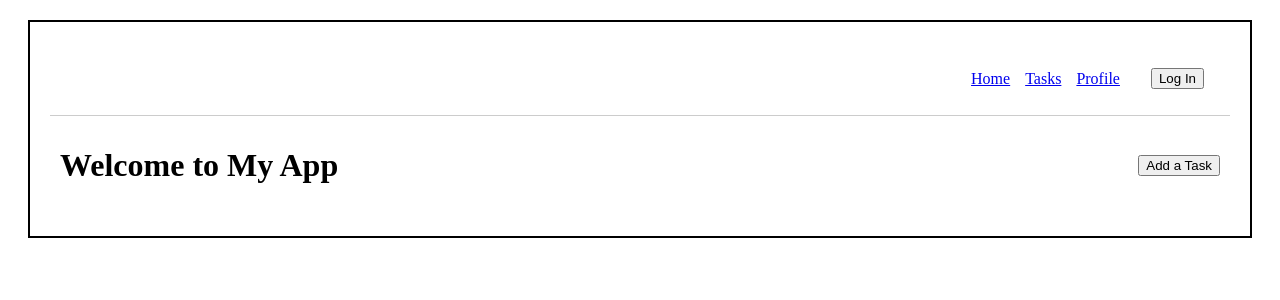
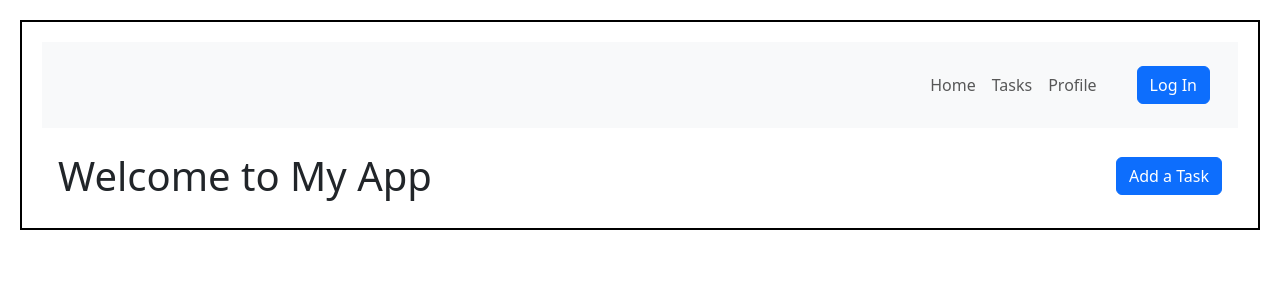
Before and after one commit to jiao2560/cs5610-Spring2025, a React (Vite) app in the folder week9/my-react-app/: page / in a window 1280 px wide. Shown: the top 300 px of the page. Built offline with nearby package versions, Linux system fonts and the light colour scheme; data requests are answered from the project's data file.

Commit message:
Activity - Responsive Navigation using Bootstrap completed

```diff
--- a/week9/my-react-app/src/components/Header.jsx
+++ b/week9/my-react-app/src/components/Header.jsx
@@ -1,22 +1,23 @@
 import PropTypes from "prop-types";
 import { useLocation } from "react-router-dom";
+import { Button } from "react-bootstrap";
 
 function Header({ appName, showForm, onToggleForm }) {
   const location = useLocation();
+
   return (
-    <header className="header">
-      <h1>{appName}</h1>
+    <header className="header d-flex justify-content-between align-items-center px-3 py-2">
+      <h1 className="m-0">{appName}</h1>
 
       {location.pathname === "/" && (
-        <button className="toggle-btn" onClick={onToggleForm}>
+        <Button variant="primary" onClick={onToggleForm}>
           {showForm ? "Close" : "Add a Task"}
-        </button>
+        </Button>
       )}
     </header>
   );
 }
 
-// Define PropTypes
 Header.propTypes = {
   appName: PropTypes.string.isRequired,
   showForm: PropTypes.bool.isRequired,
--- a/week9/my-react-app/src/components/LoginButton.jsx
+++ b/week9/my-react-app/src/components/LoginButton.jsx
@@ -1,14 +1,15 @@
 // src/components/LoginButton.jsx
 import React from "react";
 import { useAuth0 } from "@auth0/auth0-react";
+import { Button } from "react-bootstrap";
 
 const LoginButton = () => {
   const { loginWithRedirect } = useAuth0();
 
   return (
-    <button onClick={() => loginWithRedirect()}>
+    <Button variant="primary" onClick={() => loginWithRedirect()}>
       Log In
-    </button>
+    </Button>
   );
 };
 
--- a/week9/my-react-app/src/components/LogoutButton.jsx
+++ b/week9/my-react-app/src/components/LogoutButton.jsx
@@ -1,12 +1,14 @@
 // src/components/LogoutButton.jsx
 import React from "react";
 import { useAuth0 } from "@auth0/auth0-react";
+import { Button } from "react-bootstrap";
 
 const LogoutButton = () => {
   const { logout } = useAuth0();
 
   return (
-    <button
+    <Button
+      variant="primary"
       onClick={() =>
         logout({
           logoutParams: {
@@ -16,7 +18,7 @@ const LogoutButton = () => {
       }
     >
       Log Out
-    </button>
+    </Button>
   );
 };
 
--- a/week9/my-react-app/src/components/Navigation.jsx
+++ b/week9/my-react-app/src/components/Navigation.jsx
@@ -1,53 +1,26 @@
-import React, { useState, useEffect } from "react";
+import React from "react";
+import { Navbar, Nav, Container, Button } from "react-bootstrap";
 import { Link } from "react-router-dom";
-import { FaBars, FaTimes } from "react-icons/fa";
 import AuthenticationButton from "./AuthenticationButton";
-import "./Navigation.css";
 
 function Navigation() {
-  const [menuOpen, setMenuOpen] = useState(false);
-  const [screenWidth, setScreenWidth] = useState(window.innerWidth); // ✅ track screen width
+  return (
+    <Navbar bg="light" expand="sm" className="mb-3">
+      <Container fluid>
+        {/* Toggle for collapse */}
+        <Navbar.Toggle aria-controls="main-navbar-nav" />
 
-  const toggleMenu = () => {
-    setMenuOpen((prev) => !prev);
-  };
-
-  // ✅ Listen for screen resize
-  useEffect(() => {
-    const handleResize = () => {
-      setScreenWidth(window.innerWidth);
-    };
-
-    window.addEventListener("resize", handleResize);
-
-    // ✅ Cleanup on unmount
-    return () => {
-      window.removeEventListener("resize", handleResize);
-    };
-  }, []);
-
-  // ✅ Determine if nav should show
-  const showNav = menuOpen || screenWidth > 576;
-
-  return (
-    <nav className="nav-container">
-      {/* Toggle icon for small screens only */}
-      <div className="menu-icon" onClick={toggleMenu}>
-        {menuOpen ? <FaTimes /> : <FaBars />}
-      </div>
-
-      {/* Show nav if menuOpen (on small) or width > 576 (large) */}
-      {showNav && (
-        <div className="nav-inner">
-          <div className="nav-links">
-            <Link to="/" onClick={() => setMenuOpen(false)}>Home</Link>
-            <Link to="/tasks" onClick={() => setMenuOpen(false)}>Tasks</Link>
-            <Link to="/profile" onClick={() => setMenuOpen(false)}>Profile</Link>
-          </div>
+        {/* Collapsible content */}
+        <Navbar.Collapse id="main-navbar-nav" className="justify-content-end">
+          <Nav className="me-3">
+            <Nav.Link as={Link} to="/">Home</Nav.Link>
+            <Nav.Link as={Link} to="/tasks">Tasks</Nav.Link>
+            <Nav.Link as={Link} to="/profile">Profile</Nav.Link>
+          </Nav>
           <AuthenticationButton />
-        </div>
-      )}
-    </nav>
+        </Navbar.Collapse>
+      </Container>
+    </Navbar>
   );
 }
 
--- a/week9/my-react-app/src/main.jsx
+++ b/week9/my-react-app/src/main.jsx
@@ -4,6 +4,8 @@ import "./index.css";
 import App from "./App.jsx";
 import { BrowserRouter } from "react-router-dom";
 import Auth0ProviderWithHistory from "./components/Auth0ProviderWithHistory";
+import 'bootstrap/dist/css/bootstrap.min.css';
+
 
 createRoot(document.getElementById("root")).render(
   <BrowserRouter>
```
